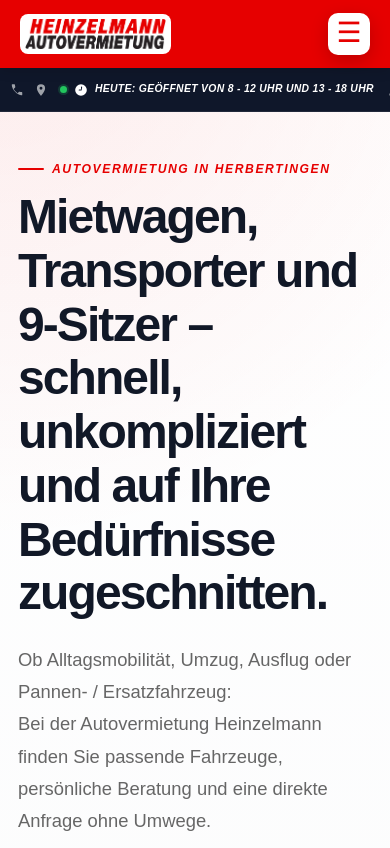
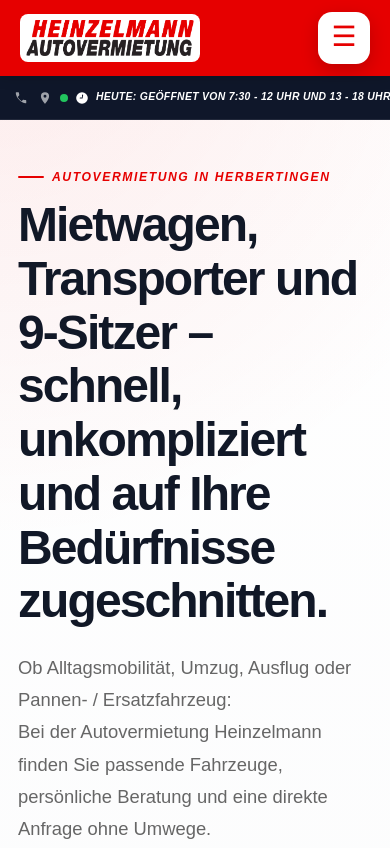
Before and after one commit to Heinzeldavidmann/autovermietung-heinzelmann, a website: page index.html in a window 390 px wide. Shown: the top 848 px of the page. Drawn offline with Linux system fonts and the light colour scheme.

Commit message:
small changes

```diff
--- a/index.html
+++ b/index.html
@@ -32,11 +32,6 @@
     </div>
 
     <div class="utility-right">
-        <a class="utility-item chat" href="https://wa.me/49758692130" target="_blank" rel="noopener" aria-label="WhatsApp öffnen">
-            <svg aria-hidden="true" viewBox="0 0 24 24" fill="currentColor"><path d="M20 3.5A10.5 10.5 0 009.5 20l-4 1 1-4A10.5 10.5 0 1020 3.5zM7.9 9.9c.2-.5.4-.5.6-.5h.4c.2 0 .3 0 .4.3.1.3.5 1 .5 1.1.1.1.1.2 0 .4-.2.3-.5.7-.6.8-.1.1-.2.2 0 .5.2.3.9 1.5 2.1 2.1 1 .6 1.2.5 1.5.5.3-.1.7-.7.8-.9.1-.2.3-.2.5-.1.2.1 1.3.6 1.5.7.2.1.4.2.4.3 0 .2 0 1.1-.6 1.6-.6.5-1.3.5-2.3.3-1-.3-1.9-.6-3.1-1.4a10.2 10.2 0 01-2-2.1c-.2-.3-.9-1.3-1-2.4-.1-1 .1-1.9.3-2.1z"/></svg>
-            <span class="utility-text">WhatsApp</span>
-        </a>
-
         <a class="utility-item contact" href="index.html#kontakt" aria-label="Kontakt per E-Mail">
             <svg aria-hidden="true" viewBox="0 0 24 24" fill="currentColor"><path d="M20 4H4a2 2 0 00-2 2v12a2 2 0 002 2h16a2 2 0 002-2V6a2 2 0 00-2-2zm-1.4 3L12 12.5 5.4 7zM4 18V8.2l7.4 5.7a1 1 0 001.2 0L20 8.2V18z"/></svg>
             <span class="utility-text">E-Mail</span>
@@ -164,7 +159,6 @@
 
             <div class="inquiry-contact-options" aria-label="Weitere Kontaktmöglichkeiten">
                 <a href="tel:+49758692130">07586 / 9213-0 anrufen</a>
-                <a href="https://wa.me/49758692130" target="_blank" rel="noopener">Per WhatsApp schreiben</a>
                 <a href="mailto:info@autovermietung-heinzelmann.de">Per E-Mail schreiben</a>
             </div>
         </div>
@@ -318,7 +312,7 @@
             </li>
             <li>
                 <svg viewBox="0 0 24 24" fill="currentColor" aria-hidden="true"><path d="M11.8 10.9c-2.27-.59-3-1.2-3-2.15 0-1.09 1.01-1.85 2.7-1.85 1.78 0 2.44.85 2.5 2.1h2.21c-.07-1.72-1.12-3.3-3.21-3.81V3h-3v2.16c-1.94.42-3.5 1.68-3.5 3.61 0 2.31 1.91 3.46 4.7 4.13 2.5.6 3 1.48 3 2.41 0 .69-.49 1.79-2.7 1.79-2.06 0-2.87-.92-2.98-2.1h-2.2c.12 2.19 1.76 3.42 3.68 3.83V21h3v-2.15c1.95-.37 3.5-1.5 3.5-3.55 0-2.84-2.43-3.81-4.7-4.4z"/></svg>
-                <div><strong>Voranzahlung</strong><span>Per EC-/Kreditkarte oder in bar vor Ort</span></div>
+                <div><strong>Anzahlung</strong><span>Per EC-/Kreditkarte oder in bar vor Ort</span></div>
             </li>
             <li>
                 <svg viewBox="0 0 24 24" fill="currentColor" aria-hidden="true"><path d="M12 2a10 10 0 1010 10A10.011 10.011 0 0012 2zm1 11h-4a1 1 0 010-2h3V7a1 1 0 012 0z"/></svg>
--- a/index.js
+++ b/index.js
@@ -162,11 +162,11 @@
   // Öffnungszeiten: Arrays aus Zeitintervallen pro Tag (0=So ... 6=Sa)
   const OPENING_HOURS = {
     0: null, // Sonntag: geschlossen
-    1: [["08:00", "12:00"], ["13:00", "18:00"]], // Montag (Mittagspause 12–13)
-    2: [["08:00", "12:00"], ["13:00", "18:00"]], // Dienstag ("-")
-    3: [["08:00", "12:00"], ["13:00", "18:00"]], // Mittwoch ("-")
-    4: [["08:00", "12:00"], ["13:00", "18:00"]], // Donnerstag ("-")
-    5: [["08:00", "12:00"], ["13:00", "18:00"]], // Freitag ("-")
+    1: [["07:30", "12:00"], ["13:00", "18:00"]], // Montag (Mittagspause 12–13)
+    2: [["07:30", "12:00"], ["13:00", "18:00"]], // Dienstag ("-")
+    3: [["07:30", "12:00"], ["13:00", "18:00"]], // Mittwoch ("-")
+    4: [["07:30", "12:00"], ["13:00", "18:00"]], // Donnerstag ("-")
+    5: [["07:30", "12:00"], ["13:00", "18:00"]], // Freitag ("-")
     6: [["09:00", "13:00"]]                        // Samstag (durchgehend)
   };
 
--- a/style.css
+++ b/style.css
@@ -48,8 +48,9 @@
 
 body {
     overflow-x: hidden;
-    --header-offset: 76px;
-    --utility-height: 46px;
+    --header-offset: 48px;
+    --utility-height: 48px;
+    --logo-height: 96px;
     font-family: 'Poppins', sans-serif;
     background: radial-gradient(circle at top left, rgba(230, 0, 0, 0.08), transparent 34rem),
                 linear-gradient(180deg, #ffffff 0%, var(--color-bg) 38%, #ffffff 100%);
@@ -106,7 +107,7 @@
     background-color: #e60000;
     font-size: 21px;
     height: var(--header-offset);
-    padding: 0 24px;
+    padding: 0 32px;
     display: grid;
     grid-template-columns: auto 1fr auto;
     grid-template-areas: "logo nav toggle";
@@ -118,6 +119,7 @@
     width: 100%;
     z-index: 1000;
     box-shadow: 0 2px 12px rgba(0, 0, 0, 0.15);
+    overflow: visible;
 }
 
 header .primary-nav {
@@ -132,16 +134,20 @@
 header .logo {
     flex: 0 0 auto;
     grid-area: logo;
+    position: relative;
+    z-index: 1001;
+    margin-bottom: calc(-1 * var(--utility-height));
 }
 
 header .logo img {
     height: auto;
-    max-height: 46px;
+    max-height: var(--logo-height);
     width: auto;
-    max-width: 100%;
+    max-width: 260px;
     background-color: white;
     padding: 6px;
     border-radius: 8px;
+    display: block;
 }
 
 .sr-only {
@@ -245,10 +251,10 @@
     z-index: 900;
     height: var(--utility-height);
     box-sizing: border-box;
-    display: grid;
-    grid-template-columns: 1fr auto 1fr;
+    display: flex;
     align-items: center;
-    gap: 12px;
+    justify-content: flex-end;
+    gap: 28px;
     padding: 0 32px;
     overflow: hidden;
     background: #0f172a;
@@ -263,24 +269,12 @@
     line-height: 1;
 }
 
-.utility-left {
+.utility-left,
+.utility-center,
+.utility-right {
     display: flex;
     align-items: center;
     gap: 20px;
-    justify-content: flex-start;
-}
-
-.utility-center {
-    display: flex;
-    align-items: center;
-    justify-content: center;
-}
-
-.utility-right {
-    display: flex;
-    align-items: center;
-    gap: 20px;
-    justify-content: flex-end;
 }
 
 .utility-item {
@@ -325,18 +319,43 @@
 }
 
 .utility-dot {
-    width: 7px;
-    height: 7px;
+    width: 8px;
+    height: 8px;
     border-radius: 999px;
     background: #22c55e;
     display: inline-block;
     flex-shrink: 0;
-    box-shadow: 0 0 0 2px rgba(34, 197, 94, 0.2);
+    position: relative;
+    animation: dot-pulse 3s ease-out infinite;
+}
+
+.utility-dot::after {
+    content: '';
+    position: absolute;
+    inset: 0;
+    border-radius: 999px;
+    background: #22c55e;
+    animation: dot-ring 3s ease-out infinite;
+}
+
+@keyframes dot-pulse {
+    0%, 70%, 100% { transform: scale(1); }
+    35%            { transform: scale(1.15); }
+}
+
+@keyframes dot-ring {
+    0%   { transform: scale(1);   opacity: 0.7; }
+    70%  { transform: scale(3);   opacity: 0; }
+    100% { transform: scale(3);   opacity: 0; }
 }
 
 .utility-item.hours.closed .utility-dot {
     background: #ef4444;
-    box-shadow: 0 0 0 2px rgba(239, 68, 68, 0.2);
+    animation: none;
+}
+
+.utility-item.hours.closed .utility-dot::after {
+    display: none;
 }
 
 .utility-bar::-webkit-scrollbar {
@@ -1815,9 +1834,14 @@
 
 @media (max-width: 768px) {
     body {
-        --header-offset: 68px;
+        --header-offset: 80px;
         --utility-height: 44px;
+        --logo-height: 64px;
         padding-top: calc(var(--header-offset) + var(--utility-height));
+    }
+
+    header .logo {
+        margin-bottom: 0;
     }
 
     .map-layout {
@@ -1830,9 +1854,10 @@
 
     .nav-toggle {
         display: inline-flex;
-        width: 42px;
-        height: 42px;
-        border-radius: 10px;
+        width: 58px;
+        height: 58px;
+        border-radius: 14px;
+        align-self: center;
     }
 
     header .primary-nav {
@@ -1939,38 +1964,41 @@
     .utility-bar {
         font-size: 0.65rem;
         font-weight: 600;
-        padding: 4px 12px;
+        padding: 0 14px;
         letter-spacing: 0.03em;
+        justify-content: space-between;
+        gap: 8px;
     }
 
     .utility-text {
         display: none;
     }
 
-    .utility-left, .utility-right {
+    .utility-left,
+    .utility-center,
+    .utility-right {
         gap: 10px;
     }
-
-    .utility-bar {
-        grid-template-columns: auto 1fr auto;
-        padding: 0 10px;
-    }
 }
 
 @media (max-width: 600px) {
+    body {
+        --header-offset: 76px;
+        --logo-height: 58px;
+    }
+
     header .logo {
         align-self: center;
     }
 
     header .logo img {
-        max-height: 40px;
-        width: auto;
-        padding: 5px;
-        display: block;
+        max-width: 180px;
     }
 
     .nav-toggle {
         align-self: center;
+        width: 52px;
+        height: 52px;
     }
 
     nav ul {
```
Also changed, not shown: fuhrpark.html (+1 -6 lines), mieten.html (+2 -7 lines), ueber_uns.html (+1 -6 lines), .claude/launch.json.
